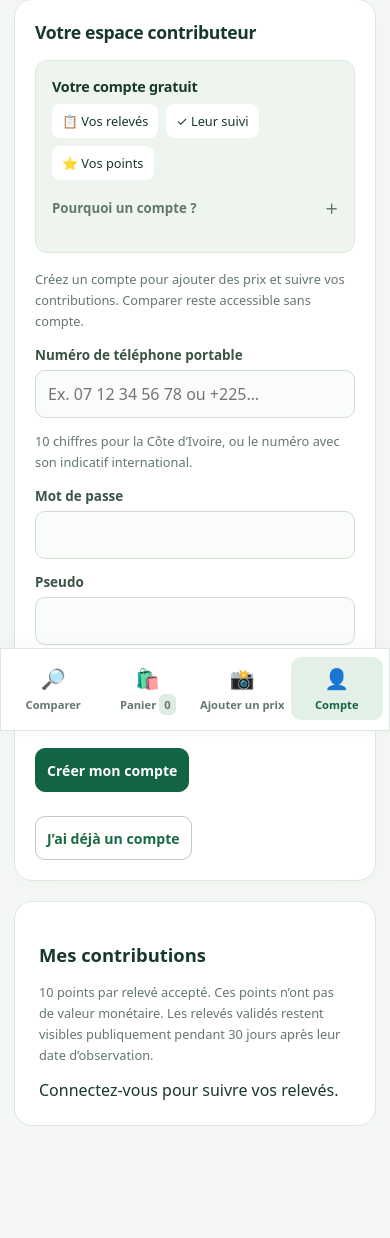
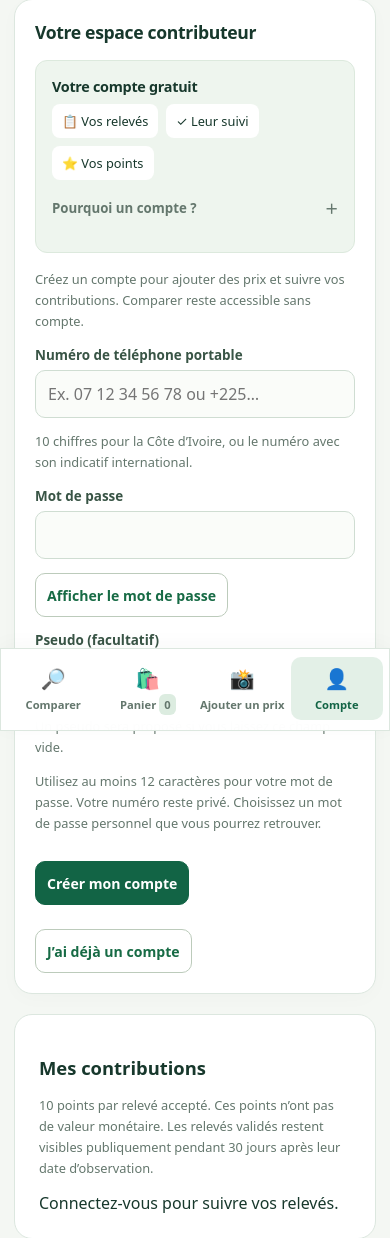
Before and after one commit to patrickeudess/compareprix, a Flask app: page /compte in a window 390 px wide. Shown: the part 113-1351 px from the top of the page. Before the commit the page ends 1239 px from the top, so only its background shows below. Run offline with Flask 3, Linux system fonts and the light colour scheme; data that the repository does not hold is empty; some libraries are stand-ins or nearby versions.

Commit message:
Simplify phone signup with optional alias and password visibility

```diff
--- a/templates/community.html
+++ b/templates/community.html
@@ -3,8 +3,8 @@
 {% if page == 'account' %}<div class="page-title"><h1>👤 Mon compte</h1><p>Vos relevés, leur suivi et vos points.</p></div>{% else %}<div class="page-title"><h1>📸 Quel prix avez-vous vu en magasin ?</h1><p>Ajoutez le prix et le magasin pour aider les autres à comparer.</p></div>{% endif %}
 <p id="message" class="notice" role="status" aria-live="polite"></p>
 <div class="account-layout"><section id="account"><h2>Votre espace contributeur</h2><aside class="help-card"><h2>Votre compte gratuit</h2><div class="benefit-chips"><span>📋 Vos relevés</span><span>✓ Leur suivi</span><span>⭐ Vos points</span></div><details class="quick-help"><summary>Pourquoi un compte ?</summary><p>Retrouvez vos relevés et leur validation. Un relevé accepté rapporte 10 points, sans valeur monétaire. Votre numéro reste privé. Comparer reste libre.</p></details></aside>
-<div id="signedOut"><p class="hint">Créez un compte pour ajouter des prix et suivre vos contributions. Comparer reste accessible sans compte.</p><form id="authForm"><label for="phone">Numéro de téléphone portable</label><input id="phone" type="tel" inputmode="tel" maxlength="40" autocomplete="tel" placeholder="Ex. 07 12 34 56 78 ou +225…" required><p class="hint">10 chiffres pour la Côte d’Ivoire, ou le numéro avec son indicatif international.</p><label for="password">Mot de passe</label><input id="password" type="password" maxlength="256" autocomplete="current-password" required>
-<div id="registration" hidden><label for="name">Pseudo</label><input id="name" maxlength="80" autocomplete="nickname"><p class="hint">Utilisez au moins 12 caractères pour votre mot de passe. Votre numéro reste privé. Choisissez un mot de passe personnel que vous pourrez retrouver.</p></div>
+<div id="signedOut"><p class="hint">Créez un compte pour ajouter des prix et suivre vos contributions. Comparer reste accessible sans compte.</p><form id="authForm"><label for="phone">Numéro de téléphone portable</label><input id="phone" type="tel" inputmode="tel" maxlength="40" autocomplete="tel" placeholder="Ex. 07 12 34 56 78 ou +225…" required><p class="hint">10 chiffres pour la Côte d’Ivoire, ou le numéro avec son indicatif international.</p><label for="password">Mot de passe</label><input id="password" type="password" maxlength="256" autocomplete="new-password" minlength="12" required><button id="showPassword" type="button" class="secondary" aria-pressed="false">Afficher le mot de passe</button>
+<div id="registration" hidden><label for="name">Pseudo (facultatif)</label><input id="name" maxlength="80" autocomplete="nickname" placeholder="Ex. Awa"><p class="hint">Un pseudo sera proposé si vous laissez ce champ vide.</p><p class="hint">Utilisez au moins 12 caractères pour votre mot de passe. Votre numéro reste privé. Choisissez un mot de passe personnel que vous pourrez retrouver.</p></div>
 <div class="actions"><button id="authSubmit" type="submit">Se connecter</button><button type="button" id="switchAuth" class="secondary">Créer un compte</button></div></form></div>
 <div id="signedIn" hidden><p id="greeting"></p><a id="contributeFromAccount" class="cta-link" href="./contribuer.html">📸 Ajouter un prix</a><button id="logout" class="secondary" type="button">Se déconnecter</button></div></section>
 <section id="contribution" hidden><h2>Le prix vu en magasin</h2><p class="section-intro">Recopiez l’étiquette ou le ticket. * Champs obligatoires.</p><form id="contributionForm">
@@ -20,4 +20,4 @@
 </fieldset><button id="send" type="submit">Envoyer le prix</button><p class="hint" id="draftNote">💾 Brouillon conservé ici, sauf la photo.</p><button id="clearDraft" class="secondary" type="button">Effacer le brouillon</button>
 </form></section></div>
 <section id="history"><h2>Mes contributions</h2><p id="points" class="badge"></p><p class="hint">10 points par relevé accepté. Ces points n’ont pas de valeur monétaire. Les relevés validés restent visibles publiquement pendant 30 jours après leur date d’observation.</p><div id="historyRows">Connectez-vous pour suivre vos relevés.</div></section>
-</main><script src="./static/basket.js"></script><script src="./static/community.js"></script></body></html>
+</main><script src="./static/basket.js"></script><script src="./static/community.js?v=20261007-account"></script></body></html>
```
